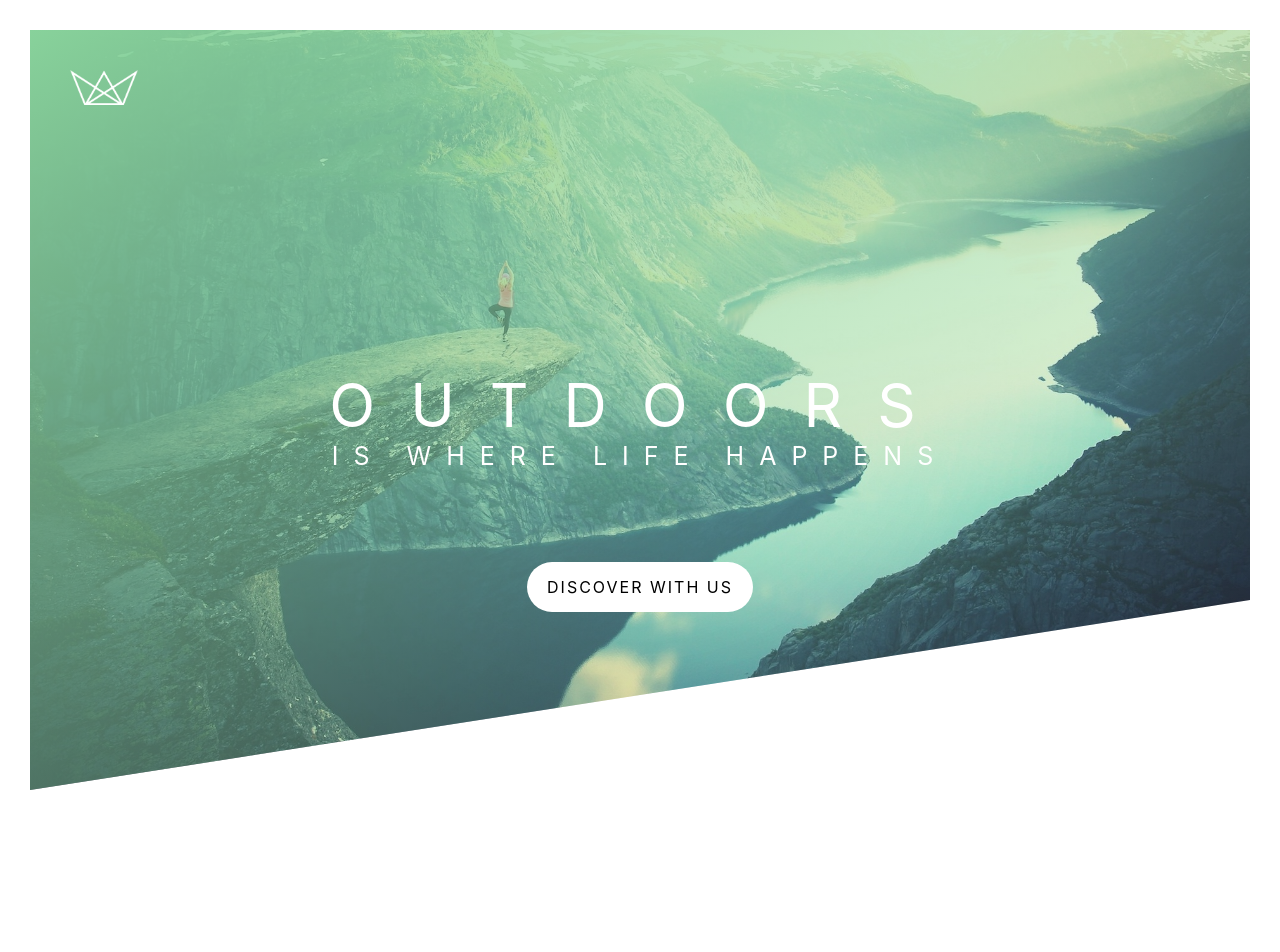
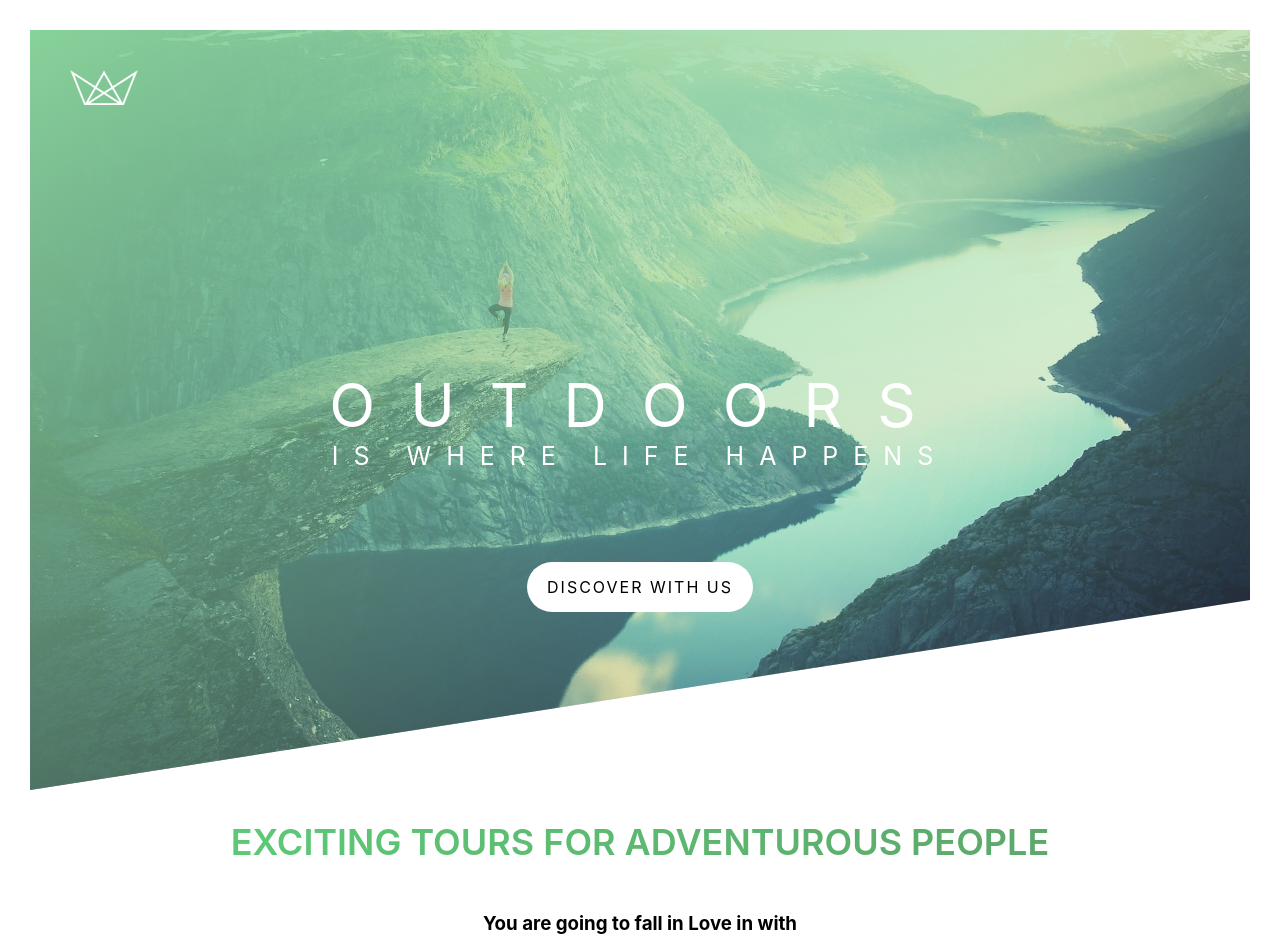
Before and after one commit to raktimraihanprova13346/natours, a React (Create React App) app: page / in a window 1280 px wide. Shown: the top 952 px of the page. Before the commit the page ends 820 px from the top, so only its background shows below. Built offline with nearby package versions, Linux system fonts and the light colour scheme.

Commit message:
Add 'header-button' styling and element in header
This commit introduces styling for a new button in the header component, with different states for link, visited, hover, and active. It also includes adding the 'header-button' element with a link in the header component JSX file.

```diff
--- a/package.json
+++ b/package.json
@@ -37,5 +37,8 @@
       "last 1 firefox version",
       "last 1 safari version"
     ]
+  },
+  "devDependencies": {
+    "node-sass": "^7.0.3"
   }
 }
--- a/src/App.js
+++ b/src/App.js
@@ -1,5 +1,6 @@
 import './App.css';
 import HeaderUI from "./header";
+import About from "./about";
 
 function App() {
 
@@ -8,6 +9,9 @@ function App() {
     return (
         <div className="App">
             <HeaderUI />
+            <main className="about">
+                <About />
+            </main>
         </div>
     );
 }
--- /dev/null
+++ b/src/about/index.js
@@ -0,0 +1,19 @@
+import "./index.scss";
+
+const about = () => {
+    return(
+        <div className="section-about">
+            <h2 className="about-title">
+                Exciting Tours for Adventurous People
+            </h2>
+            <div className="message-01">
+                <h3 className="message-01-header">You are going to fall in Love in with</h3>
+                <p className="message-01-paragraph">
+
+                </p>
+            </div>
+        </div>
+    )
+}
+
+export default about;
--- /dev/null
+++ b/src/about/index.scss
@@ -0,0 +1,23 @@
+
+@mixin clearfix(){
+  content: "";
+  display: table;
+  clear: both;
+}
+
+.about-title{
+  display: inline-block;
+  background-image: linear-gradient(to right, rgb(93, 201, 119),
+          rgb(93, 168, 107));
+  -webkit-background-clip: text;
+  color: transparent;
+  text-transform: uppercase;
+  font-size: 36px;
+  font-weight: 600;
+  transition: all .2s ease-in-out;
+
+  &:hover{
+    text-shadow: 1px 1px 2px rgb(136, 179, 146);
+    transform: skewY(-2deg) skewX(-7deg);
+  }
+}
```
Also changed, not shown: 1 other file (tests, documents, lock files or other folders).
